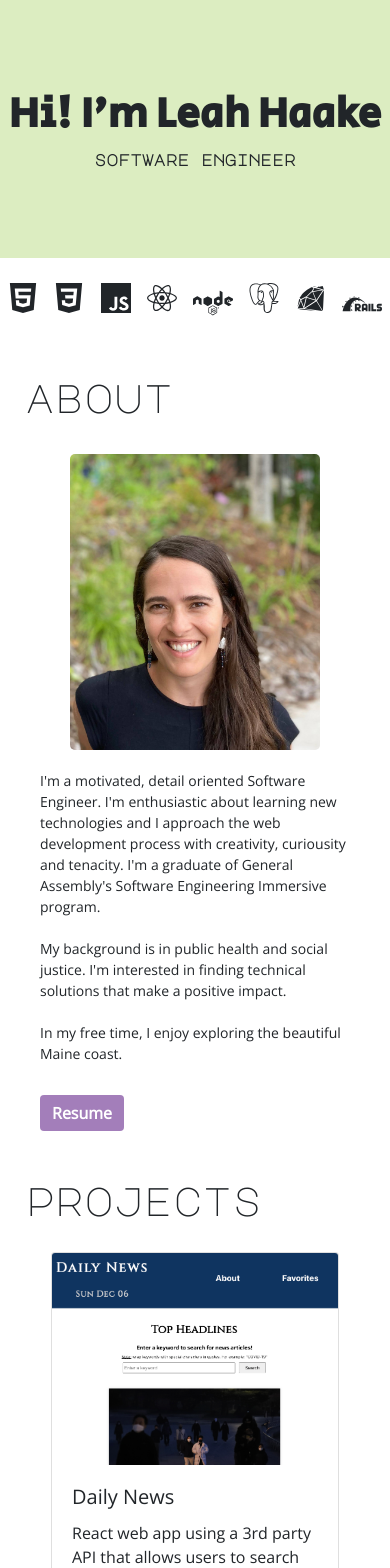
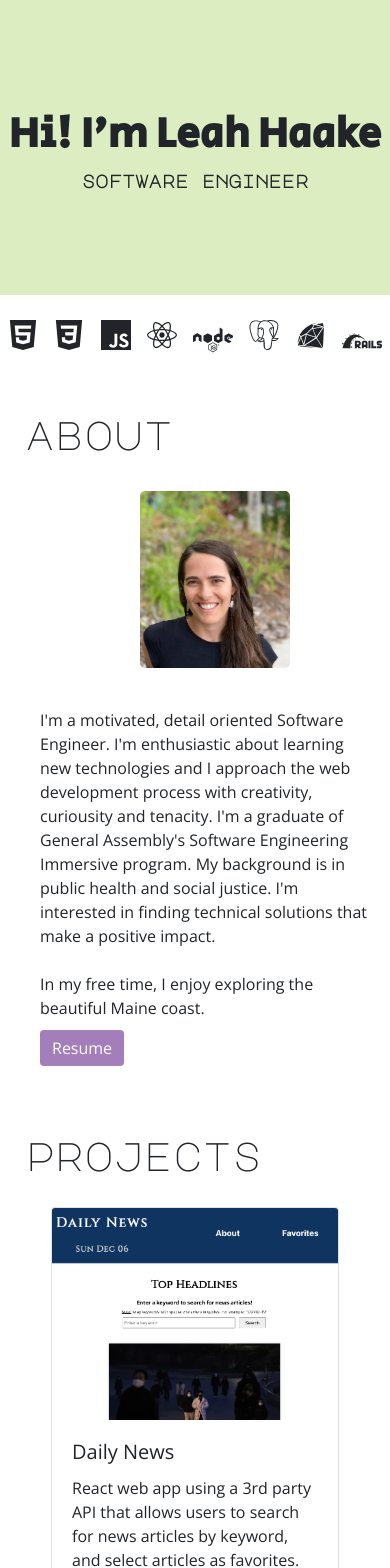
Before and after one commit to lhaake/portfolio, a React (Create React App) app: page / in a window 390 px wide. Shown: the top 1568 px of the page. Built offline with nearby package versions, Linux system fonts and the light colour scheme.

Commit message:
some edits

```diff
--- a/src/components/About.css
+++ b/src/components/About.css
@@ -3,8 +3,8 @@
     background-color: #dcedc1;
     width: 100%;
     height: auto;
-    padding-top: 90px;
-    padding-bottom: 70px;
+    padding-top: 110px;
+    padding-bottom: 100px;
     text-align: center;
     display: flex;
     flex-direction: column;
@@ -13,16 +13,18 @@
     justify-content: center;
 
 }
+.about-container p {
+    margin: auto;
+    /* font-family: 'Open Sans', sans-serif; */
+    font-size: 18px;
+    font-family: 'Major Mono Display', monospace;
+    font-weight: bold;
+
+}
 .about-container h2 {
     font-family: 'Secular One', sans-serif;
     font-weight: bold;
     font-size: 42px !important;
-}
-.about-container p {
-    font-family: 'Major Mono Display', monospace;
-    /* font-family: 'Secular One', sans-serif; */
-    /* font-family: 'Open Sans', sans-serif;  */
-    font-weight: bold;
 }
 
 h1 {
@@ -39,27 +41,23 @@ h1 {
 }
 
 .details .bio-image {
-  /* height: 177px;
-  width: 150px; */
-    height: 296px;
-    width: 250px;
-    border-radius: 5px;
-    margin-left: 150px;
+  height: 177px;
+  width: 150px;
+  border-radius: 5px;
+  float: left;
+  margin-left: 40px;
 }
 
 .details {
     display: flex;
     flex-direction: row;
     align-items: left;
-    justify-content: left;
-    padding-bottom: 20px;
+    justify-content: space-around;
 }
 
 .details p {
     font-family: 'Open Sans', sans-serif;
-    margin: 0px 100px 0px 20px;
-    font-size: 1.2rem;
-    line-height: 1.5;
+    margin: 0px 200px 40px 40px;
 }
 
 .details button  {
@@ -70,52 +68,22 @@ h1 {
 
 .details button a {
     color: white;
-    font-weight: bold;
-}
-.details button a:hover {
-    color: black;
-    font-weight: bold;
-    text-decoration: none;
 }
 
-@media screen and (max-width: 767px) {
+@media screen and (max-width: 920px) {
     .details p {
         font-family: 'Open Sans', sans-serif;
-        margin: 20px 40px 20px 40px;
-        font-size: 14px;
-
-    }
-    .details .bio-image {
-        height: 296px;
-        width: 250px;
-        border-radius: 5px;
-        margin-left: auto;
-        margin-right:auto;
-        display: block;
-    }
-     .details{
-        flex-wrap: wrap;
-        padding-bottom: 0px;
+        margin: 0px 20px 40px 40px;
     }
 }
 
-@media screen and (max-width: 960px) and (min-width: 768px) {
+@media screen and (max-width: 600px) {
     .details p {
         font-family: 'Open Sans', sans-serif;
-        margin: 20px 40px 20px 40px;
-        font-size: 16px;
+        margin: 40px 20px 40px 40px;
+    }
 
-    }
-    .details .bio-image {
-        height: 296px;
-        width: 250px;
-        border-radius: 5px;
-        margin-left: auto;
-        margin-right:auto;
-        display: block;
-    }
-     .details {
-        flex-wrap: wrap;
-        padding-bottom: 0px;
+    .details{
+         flex-wrap: wrap;
     }
 }
--- a/src/components/About.js
+++ b/src/components/About.js
@@ -29,10 +29,9 @@ const About = () => {
         <h1>about</h1>
         <div className="details">
             <img src={biophoto} className="bio-image" alt="bio photo" />
-            <p>I'm a motivated, detail oriented Software Engineer. I'm enthusiastic about learning new technologies and I approach the web development process with creativity, curiousity and tenacity. I'm a graduate of General Assembly's Software Engineering Immersive program.<br /><br />
-            My background is in public health and social justice.  I'm interested in finding technical solutions that make a positive impact.
+            <p>I'm a motivated, detail oriented Software Engineer. I'm enthusiastic about learning new technologies and I approach the web development process with creativity, curiousity and tenacity. I'm a graduate of General Assembly's Software Engineering Immersive program. My background is in public health and social justice.  I'm interested in finding technical solutions that make a positive impact.
             <br /><br />
-            In my free time, I enjoy exploring the beautiful Maine coast.<br /><br />
+            In my free time, I enjoy exploring the beautiful Maine coast.<br />
             <Button variant=""><a href={resume} target="_blank">Resume</a></Button>
             </p>
         </div>
--- a/src/components/Footer.js
+++ b/src/components/Footer.js
@@ -40,7 +40,7 @@ const handleChange = (event) => {
 return (
     <footer>
         <h1>contact</h1>
-        <p>Let's connect! Fill out the contact form to get in touch!</p>
+        <p>Fill out the contact form to get in touch!</p>
         { msgsent ? <h3>{thankyoumsg}</h3> : null   }
         <Form className="contact-form" onSubmit={sendEmail}>
 
--- /dev/null
+++ b/src/components/testing.css
@@ -0,0 +1,121 @@
+
+.about-container {
+    background-color: #dcedc1;
+    width: 100%;
+    height: auto;
+    padding-top: 90px;
+    padding-bottom: 70px;
+    text-align: center;
+    display: flex;
+    flex-direction: column;
+    flex-wrap: wrap;
+    align-items: center;
+    justify-content: center;
+
+}
+.about-container h2 {
+    font-family: 'Secular One', sans-serif;
+    font-weight: bold;
+    font-size: 42px !important;
+}
+.about-container p {
+    font-family: 'Major Mono Display', monospace;
+    /* font-family: 'Secular One', sans-serif; */
+    /* font-family: 'Open Sans', sans-serif;  */
+    font-weight: bold;
+}
+
+h1 {
+    text-align: left ;
+    padding: 25px;
+    font-family: 'Major Mono Display', monospace;
+}
+
+.tech {
+    padding: 25px 0px;
+    display: flex;
+    flex-direction: row;
+    justify-content: space-around;
+}
+
+.details .bio-image {
+  height: 177px;
+  width: 150px;
+    /* height: 296px;
+    width: 250px; */
+    border-radius: 5px;
+    margin-left: 40px;
+}
+
+.details {
+    display: flex;
+    flex-direction: row;
+    align-items: left;
+    justify-content: left;
+    padding-bottom: 20px;
+}
+
+.details p {
+    font-family: 'Open Sans', sans-serif;
+    margin: 0px 100px 0px 20px;
+    font-size: 1.0rem;
+    line-height: 1.5;
+}
+
+.details button  {
+    background-color: #a37eba;
+    border:  #a37eba;
+    margin-top: 10px;
+}
+
+.details button a {
+    color: white;
+    font-weight: bold;
+}
+.details button a:hover {
+    color: black;
+    font-weight: bold;
+    text-decoration: none;
+}
+
+@media screen and (max-width: 767px) {
+    .details p {
+        font-family: 'Open Sans', sans-serif;
+        margin: 20px 40px 20px 40px;
+        font-size: 14px;
+
+    }
+    .details .bio-image {
+        height: 296px;
+        width: 250px;
+        border-radius: 5px;
+        margin-left: auto;
+        margin-right:auto;
+        display: block;
+    }
+     .details{
+        flex-wrap: wrap;
+        padding-bottom: 0px;
+    }
+}
+
+@media screen and (max-width: 960px) and (min-width: 768px) {
+    .details p {
+        font-family: 'Open Sans', sans-serif;
+        margin: 20px 40px 20px 40px;
+        font-size: 16px;
+
+    }
+    .details .bio-image {
+        height: 296px;
+        width: 250px;
+        border-radius: 5px;
+        margin-left: auto;
+        margin-right:auto;
+        display: block;
+    }
+     .details {
+        flex-wrap: wrap;
+        padding-bottom: 0px;
+    }
+}
```
Also changed, not shown: 1 other file (tests, documents, lock files or other folders).
